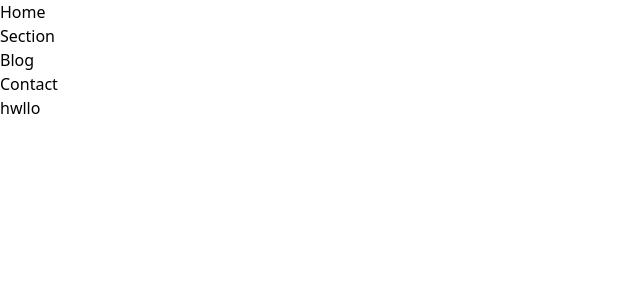
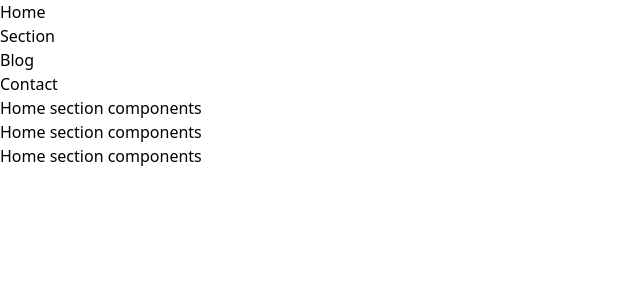
Before and after one commit to aryal05/CODSOFT, a React (Vite) app in the folder Shop/shopify/: page / in a window 1280 px wide. Shown: the top 300 px of the page, without its empty margins (0-640 px from the left). Built offline with nearby package versions, Linux system fonts and the light colour scheme.

Commit message:
home file setup

```diff
--- a/Shop/shopify/src/components/home/Home.jsx
+++ b/Shop/shopify/src/components/home/Home.jsx
@@ -2,9 +2,28 @@ import React from 'react'
 
 const Home = () => {
   return (
-    <div>
-      hwllo
+
+    <div className='flex items-center justify-around'>
+        <div>
+            <h1>Home section components
+
+            </h1>
+        </div>
+
+        <div>
+            <h1>Home section components
+
+            </h1>
+        </div>
+
+        <div>
+            <h1>Home section components
+
+            </h1>
+        </div>
+
     </div>
+
   )
 }
 
```
